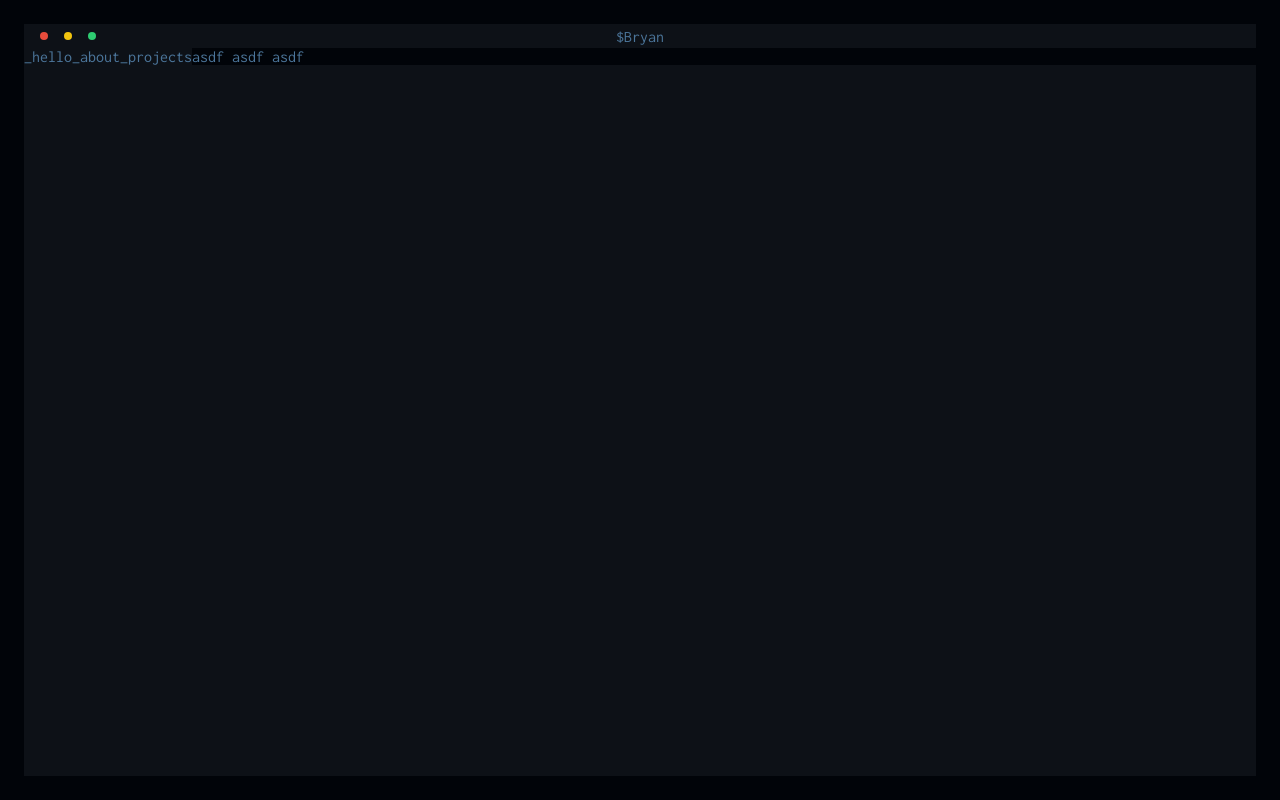
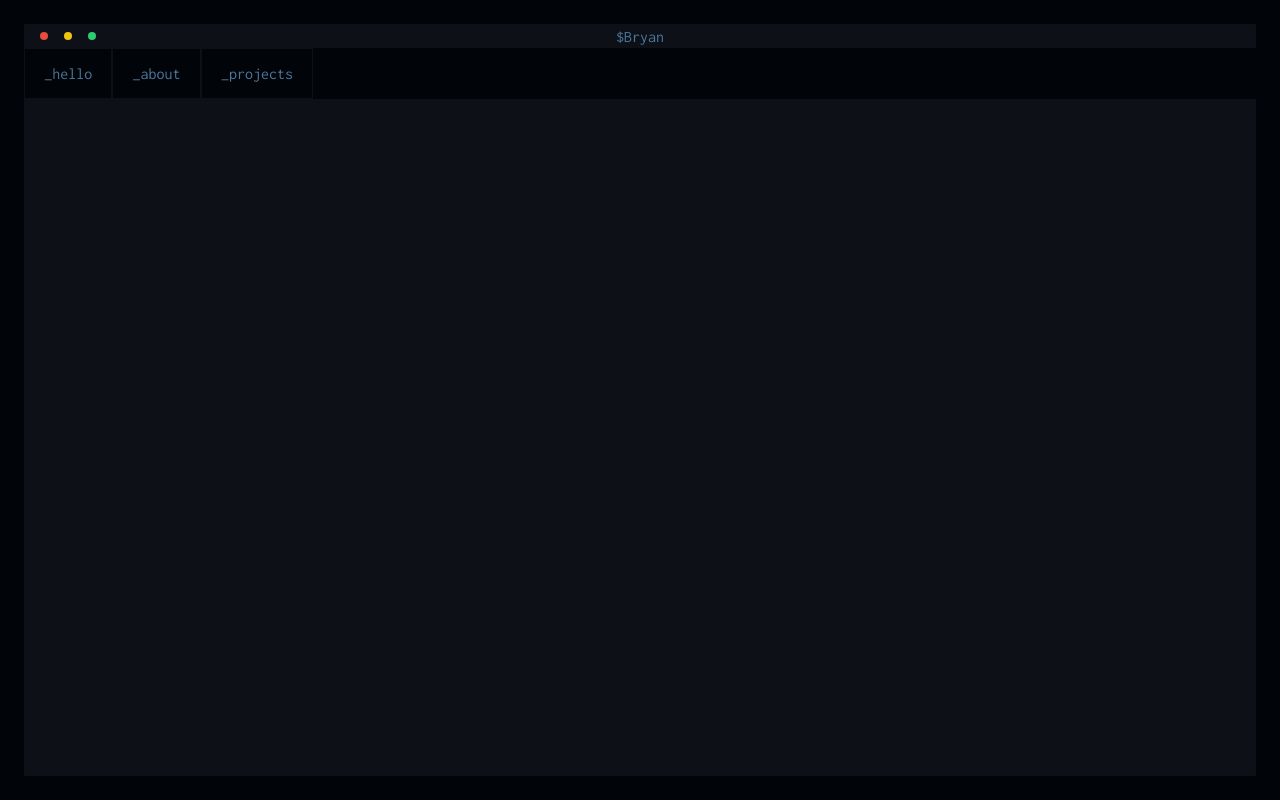
Before and after one commit to ripterdust/Portfolio2022, a React (Create React App) app: page / in a window 1280 px wide. Built offline with nearby package versions, Linux system fonts and the light colour scheme.

Commit message:
Added the active class name

```diff
--- a/src/components/Nav.js
+++ b/src/components/Nav.js
@@ -1,18 +1,15 @@
-import { Link } from 'react-router-dom';
+import { BrowserRouter, Link } from 'react-router-dom';
 import './Nav'
+
+import { NavLink } from 'react-router-dom';
 
 export const Nav = () => {
 
+
     return <nav>
-        <Link to='/'>_hello</Link>
-        <Link to='/about'>_about</Link>
-        <Link to='/project'>_projects</Link>
-
-        asdf
-
-        asdf
-        asdf
-
+        <NavLink activeClassName="active" exact to='/'>_hello</NavLink>
+        <NavLink activeClassName="active" to='/about'>_about</NavLink>
+        <NavLink activeClassName="active" to='/project'>_projects</NavLink>
     </nav>
 
 };
--- a/src/main.scss
+++ b/src/main.scss
@@ -21,4 +21,4 @@ a{
 
 @import './styles/terminal';
 @import './styles/buttons';
-@import './styles/nav'
+@import './styles/nav';
--- a/src/styles/_buttons.scss
+++ b/src/styles/_buttons.scss
@@ -23,7 +23,6 @@
             border-radius: 50%;
             margin-left: 1em;
             cursor: pointer;
-
         }
         .green {
             background: $green;
--- a/src/styles/_nav.scss
+++ b/src/styles/_nav.scss
@@ -1,9 +1,10 @@
 nav {
     background: $base-color;
-
+    display: flex;
+    justify-content: left;
+    align-items: center;
     a {
-        background: white;
-        height: 1em;
-        background: $base-terminal;
+        padding: 1em 1.2em;
+        border: 1px solid $base-terminal;
     }
 }
```
